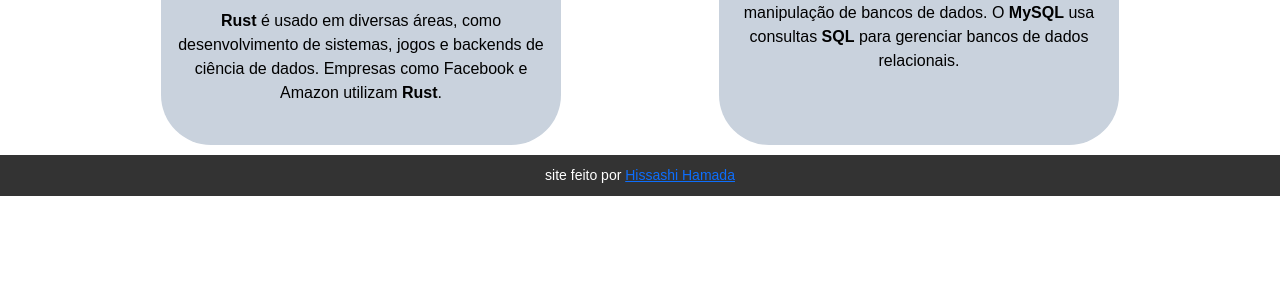
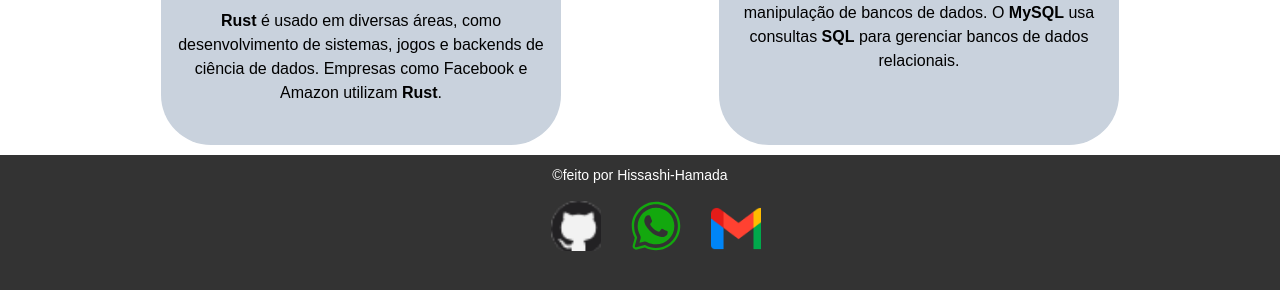
Before and after one commit to Hissashi-Hamada/projeto-apresenta-o, a plain HTML site: page index.html in a window 1280 px wide. Shown: the part 3687-3977 px from the top of the page. Before the commit the page ends 3883 px from the top, so only its background shows below. Drawn offline with nearby package versions, Linux system fonts and the light colour scheme.

Commit message:
adicionação de contatos
adicionação de contatos

```diff
--- a/css.css
+++ b/css.css
@@ -69,6 +69,49 @@ footer p{
     margin: 0;
     padding: 0;
 }
+.git{
+	margin: 10px;
+    width: 50px;
+    height: 50px;
+    bottom: 80px;
+    background: url(img/github\ \(2\).png);
+    background-size: 110% 110%;
+    background-repeat: no-repeat;
+}
+.git:hover {
+    transition: 0.8s;
+	background-image: url(img/github\ \(3\).png);
+    background-repeat: no-repeat;
+}
+.whats{
+	margin: 10px;
+    width: 50px;
+    height: 50px;
+    bottom: 20px;
+    background-image: url(img/verde.svg);
+    background-size: cover;
+    background-repeat: no-repeat;
+}
+
+.whats a {
+    width: 100%;
+    height: 100%;
+}
+.gmail{
+	margin: 15px;
+    width: 50px;
+    height: 50px;
+    bottom: 80px;
+    background: url(img/gmail.png);
+    background-size: 110% 110%;
+    background-repeat: no-repeat;
+}
+.icon{
+	display: flex;
+    align-items: center;
+    align-content: center;
+    justify-content: center;
+}
 
 .navbar>.container, .navbar>.container-fluid, .navbar>.container-lg, .navbar>.container-md, .navbar>.container-sm, .navbar>.container-xl, .navbar>.container-xxl {
     display: flex
--- a/index.html
+++ b/index.html
@@ -138,7 +138,25 @@
 
     <!-- footer -->
     <footer>
-        <p>site feito por <a target="_blank" href="https://github.com/Hissashi-Hamada"> Hissashi Hamada </a></p>
+    <div>
+    <p>&copy;feito por Hissashi-Hamada</p>
+    <ul class="icon">
+    <a target="_blank" href="https://github.com/Hissashi-Hamada">
+            <div class="git">
+            </div>
+        </a>
+        <a target="_blank" href="https://api.whatsapp.com/send?phone=554491680727
+        ">
+			<div class="whats">
+			</div>
+		</a>
+        <a href="https://mail.google.com/mail/?view=cm&fs=1&to=enzohhamada@gmail.com&su=Contato&body=Oi%20Enzo%2C%20gostaria%20de%20saber%20mais%20sobre%20seus%20servi%C3%A7os." target="_blank">
+
+			<div class="gmail">
+			</div>
+		</a>
+    </ul>
+    </div>
     </footer>
 
     <script src="https://cdn.jsdelivr.net/npm/bootstrap@5.3.5/dist/js/bootstrap.bundle.min.js" integrity="sha384-k6d4wzSIapyDyv1kpU366/PK5hCdSbCRGRCMv+eplOQJWyd1fbcAu9OCUj5zNLiq" crossorigin="anonymous"></script>
--- a/style.css
+++ b/style.css
@@ -142,13 +142,20 @@ footer{
     background-color: #333;
     padding: 10px;
 }
-
 footer p{
     color: #fff;
     font-size: 14px;
     text-align: center;
     margin: 0;
     padding: 0;
+}
+footer{
+text-align: center;
+	display: flex;
+    flex-wrap: nowrap;
+    flex-direction: row;
+    justify-content: space-around;
+
 }
 a:hover {
 	color: #083d8b;
@@ -169,3 +176,44 @@ a:hover {
 		font-size: 10px;
 	}
 }
+.git{
+	margin: 15px;
+    width: 50px;
+    height: 50px;
+    bottom: 80px;
+    background: url(img/github\ \(2\).png);
+    background-size: 110% 110%;
+    background-repeat: no-repeat;
+}
+.git:hover {
+    transition: 0.8s;
+	background-image: url(img/github\ \(3\).png);
+    background-repeat: no-repeat;
+}
+.whats{
+	margin: 15px;
+    width: 50px;
+    height: 50px;
+    bottom: 20px;
+    background-image: url(img/verde.svg);
+    background-size: cover;
+    background-repeat: no-repeat;
+}
+
+.whats a {
+    width: 100%;
+    height: 100%;
+}
+.gmail{
+	margin: 15px;
+    width: 50px;
+    height: 50px;
+    bottom: 80px;
+    background: url(img/gmail.png);
+    background-size: 110% 110%;
+    background-repeat: no-repeat;
+}
+.icon{
+	display: flex;
+
+}
```
Also changed, not shown: Bancos de Dados.html (+20 -4 lines), Inteligência Artificial.html (+21 -2 lines), aplicativos.html (+21 -3 lines), desenvollvimentos.html (+21 -2 lines), jogos.html (+21 -2 lines), img/github (2).png (added), img/github (3).png (added), img/gmail.png (added), img/verde.svg (added).
